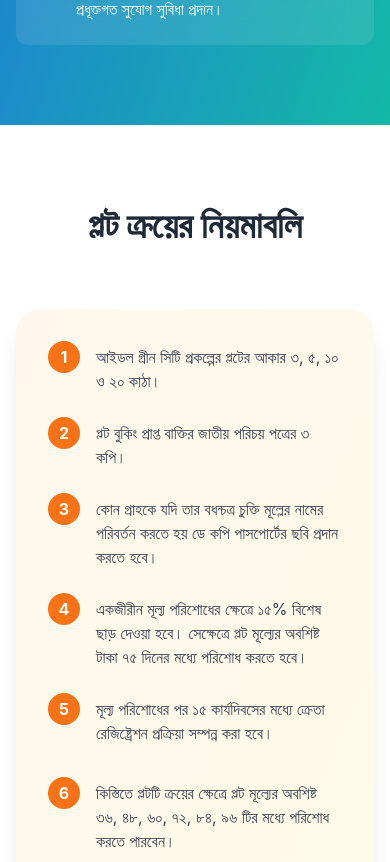
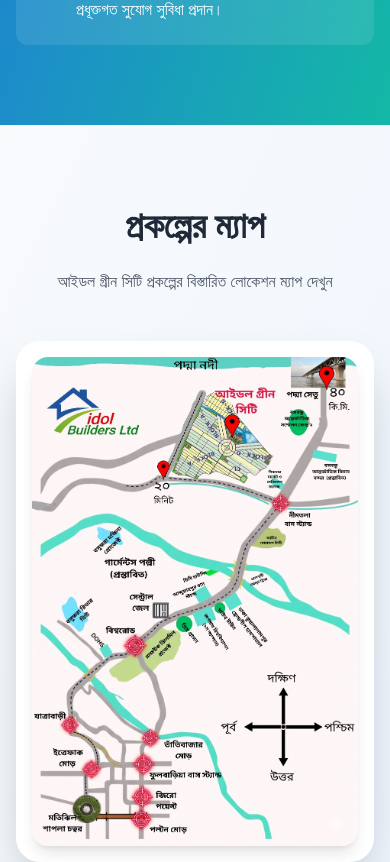
Before and after one commit to iamDip10/idol-builders, a React (Create React App) app: page / in a window 390 px wide. Shown: the part 6010-6872 px from the top of the page. Built offline with nearby package versions, Linux system fonts and the light colour scheme.

Commit message:
version 7 added map

```diff
--- a/src/App.js
+++ b/src/App.js
@@ -445,6 +445,45 @@
         </div>
       </section>
 
+      {/* Project Map Section */}
+      <section className="py-20 bg-gradient-to-br from-slate-50 to-blue-50">
+        <div className="max-w-7xl mx-auto px-4 sm:px-6 lg:px-8">
+          <h2 className="text-4xl font-bold text-center text-gray-800 mb-6">
+            {lang === 'bn' ? 'প্রকল্পের ম্যাপ' : 'Project Map'}
+          </h2>
+          <p className="text-center text-gray-600 mb-12 max-w-2xl mx-auto">
+            {lang === 'bn'
+              ? 'আইডল গ্রীন সিটি প্রকল্পের বিস্তারিত লোকেশন ম্যাপ দেখুন'
+              : 'View the detailed location map of Idol Green City project'}
+          </p>
+
+          {/* Map Container */}
+          <div className="relative rounded-3xl overflow-hidden shadow-2xl bg-white p-4 md:p-8">
+            <div className="relative group">
+              {/* Map Image */}
+              <img
+                src="/images/map.jpeg"
+                alt={lang === 'bn' ? 'প্রকল্পের ম্যাপ' : 'Project Map'}
+                className="w-full h-auto rounded-2xl shadow-lg transition-transform duration-500 group-hover:scale-105"
+              />
+
+              {/* Overlay with zoom hint */}
+              <div className="absolute inset-0 bg-black bg-opacity-0 group-hover:bg-opacity-10 transition-all duration-300 rounded-2xl flex items-center justify-center">
+                <div className="opacity-0 group-hover:opacity-100 transition-opacity duration-300">
+                  <div className="bg-white px-6 py-3 rounded-full shadow-xl">
+                    <span className="text-gray-800 font-semibold">
+                      {lang === 'bn' ? '🔍 বড় করে দেখুন' : '🔍 Click to Zoom'}
+                    </span>
+                  </div>
+                </div>
+              </div>
+            </div>
+
+
+          </div>
+        </div>
+      </section>
+
       {/* Plot Purchase Rules */}
       <section id="plots" className="py-20 bg-white">
         <div className="max-w-7xl mx-auto px-4 sm:px-6 lg:px-8">
```
Also changed, not shown: public/images/map.jpeg (added).
